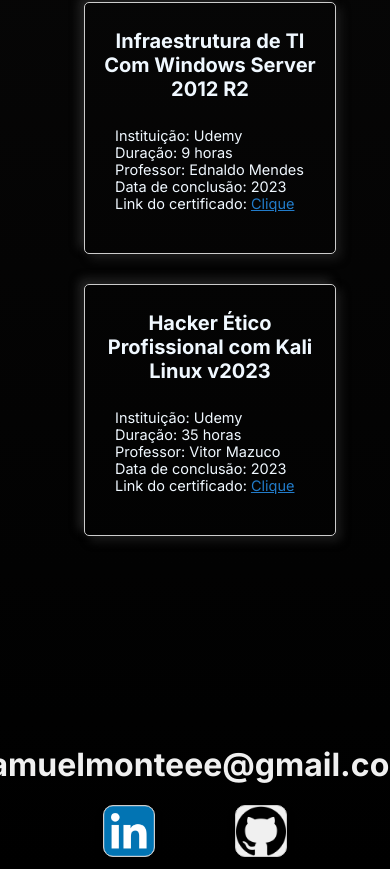
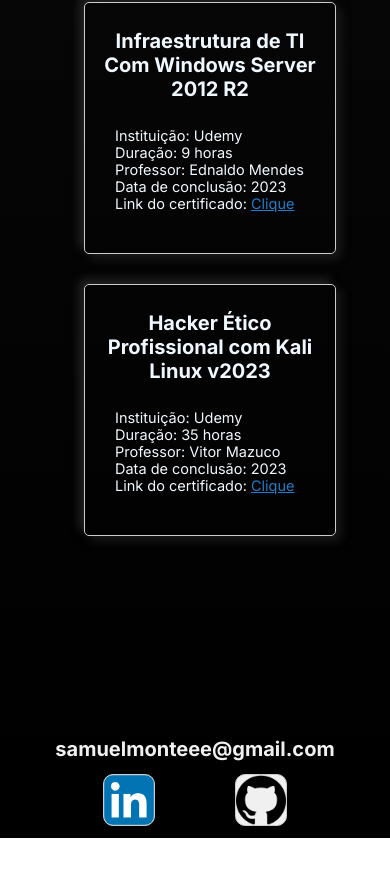
Before and after one commit to SamuelGMonte/portfolio, a Next.js app: page / in a window 390 px wide. Shown: the part 5610-6479 px from the top of the page. After the commit the page ends 6448 px from the top, so only its background shows below. Built offline with nearby package versions, Linux system fonts and the light colour scheme.

Commit message:
Mudanças finais

```diff
--- a/app/components/networks/networks.css
+++ b/app/components/networks/networks.css
@@ -13,7 +13,14 @@
 }
 
 .containerNet h1 {
+
     color: #f0f0f0;
+}
+
+@media only screen and (max-width: 448px)  {
+    .containerNet h1 {
+       font-size: 20px;
+    }
 }
 
 .networksIcon {
```
